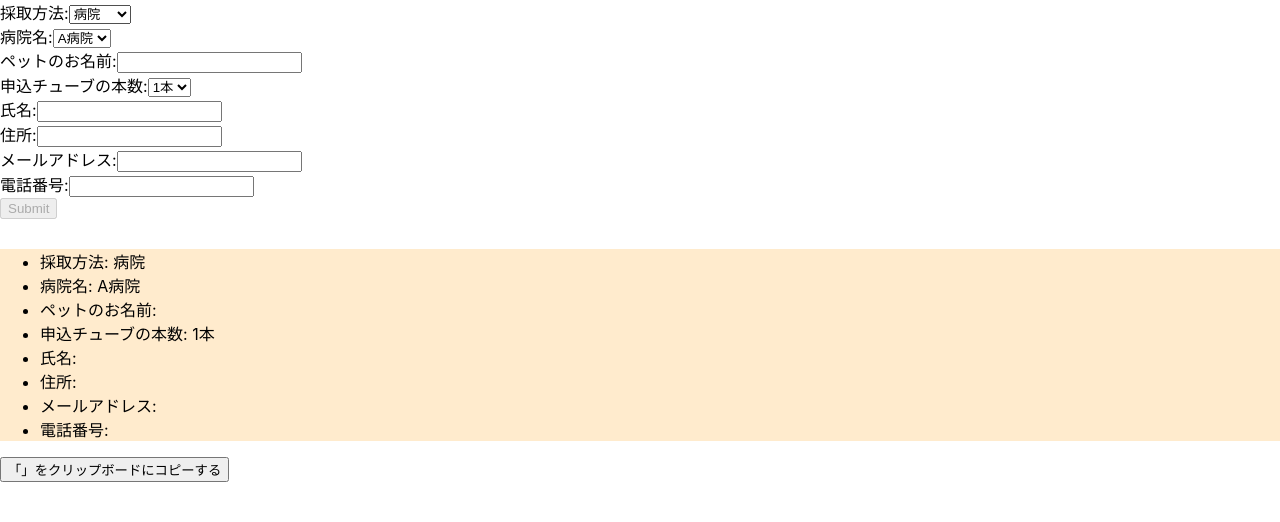
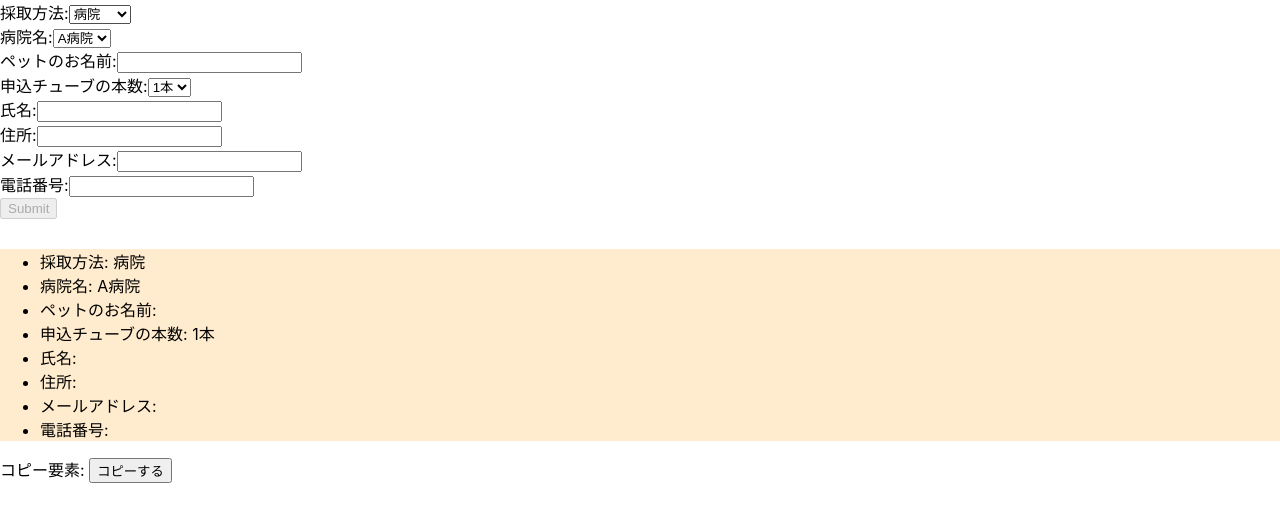
Before and after one commit to dbko1991/DNA4X-form, a React (Create React App) app: page / in a window 1280 px wide. Shown: the top 522 px of the page. Built offline with nearby package versions, Linux system fonts and the light colour scheme.

Commit message:
change text

```diff
--- a/src/App.js
+++ b/src/App.js
@@ -161,11 +161,12 @@ const App = () => {
         </ul>
       </div>
       <div className="App-copy-area">
+        コピー要素: {state.copyZone}
         <CopyToClipboard
           text={state.copyZone}
           onCopy={() => alert(`クリップボードに「${state.copyZone}」をコピーしました！`)}
         >
-          <button>「{state.copyZone}」をクリップボードにコピーする</button>
+          <button>コピーする</button>
         </CopyToClipboard>
       </div>
     </>
```
